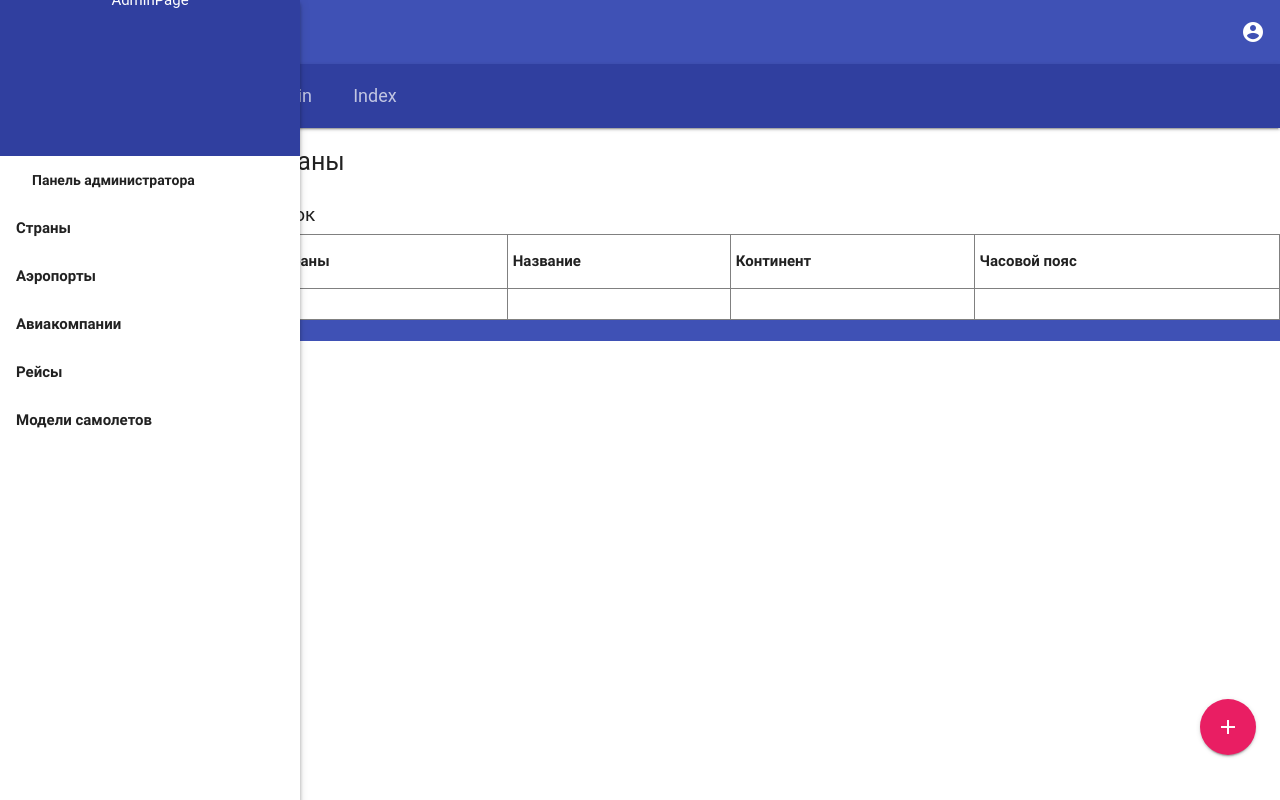
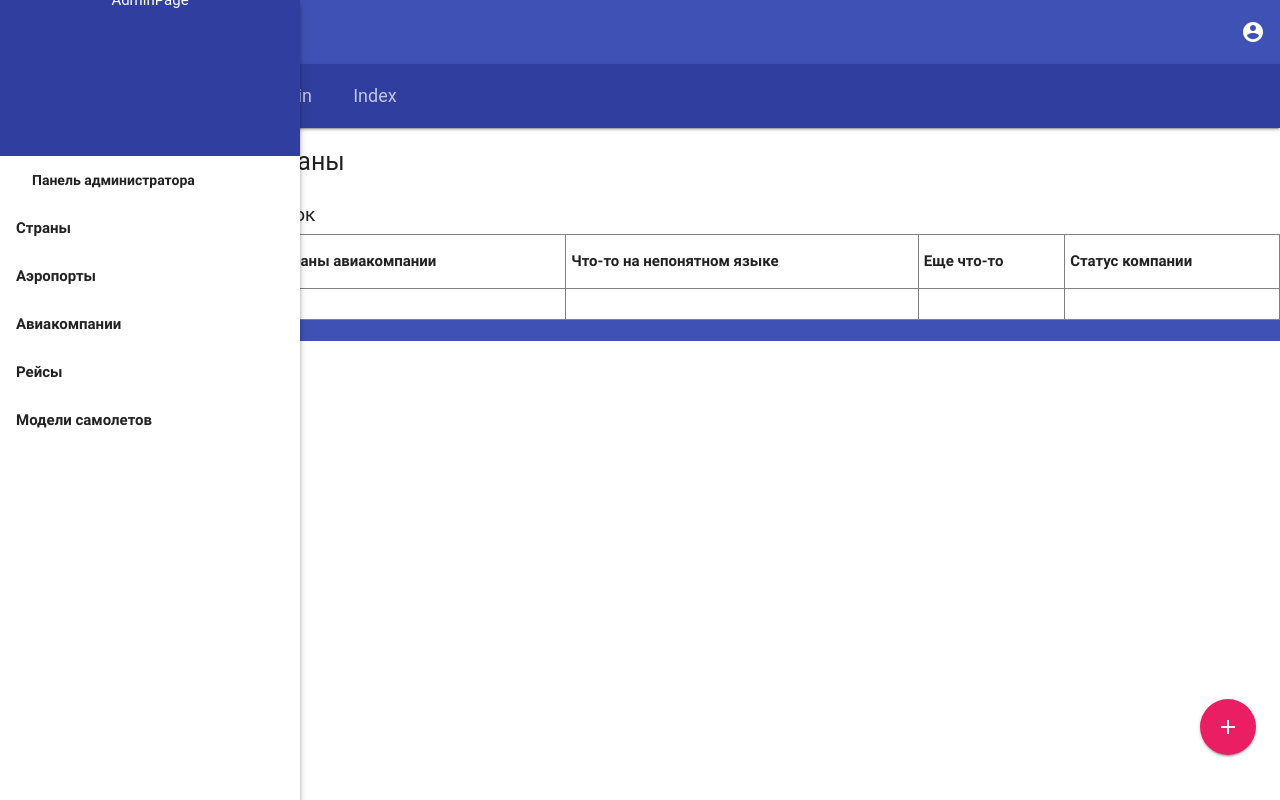
Before and after one commit to ukurysheva/globavia, a Flask app: template templates/list_aviacompany.html in a window 1280 px wide. Run offline with Flask 2, Linux system fonts and the light colour scheme; the template is opened without the code that fills it, so the values that code supplies are empty; some libraries are stand-ins or nearby versions; some web fonts are replaced.

Commit message:
list airport and country and aviacompany and filghts

```diff
--- a/templates/adding_flight.html
+++ b/templates/adding_flight.html
@@ -249,7 +249,7 @@
 		<td> <input type="text" name="aircraftId" id="aircraftId"> </td>
 	   </tr>
 		<tr>
-		<td>Код место отправления</td>
+		<td>Код места отправления</td>
 		<td><input type="text" name="airportDepId" id="airportDepId"></td>
 	   </tr>
 		<tr>
--- a/templates/list_aviacompany.html
+++ b/templates/list_aviacompany.html
@@ -191,7 +191,7 @@
 		<div class="text-block">Страны</div>
 		 <div class="text-block2">Список</div>
 	     <table cellpadding="7">
-   <tr><th>Код страны</th><th>Название</th><th>Континент</th><th>Часовой пояс</th></tr>
+   <tr><th>Код страны авиакомпании</th><th>Что-то на непонятном языке</th><th>Еще что-то</th><th>Статус компании</th></tr>
    <tr><td></td><td></td><td></td><td></td></tr>
   </table>
  </table>
--- a/templates/list_flight.html
+++ b/templates/list_flight.html
@@ -191,7 +191,7 @@
 		<div class="text-block">Страны</div>
 		 <div class="text-block2">Список</div>
 	     <table cellpadding="7">
-   <tr><th>Код страны</th><th>Название</th><th>Континент</th><th>Часовой пояс</th></tr>
+   <tr><th>Название полета</th><th>Код полета</th><th>Кол-во эконом билетов</th><th>Кол-во комфорт билетов</th><th>Кол-во бизнес билетов</th><th>Кол-во первого класса билетов</th><th>Цена за эконом</th><th>Цена за комфорт</th><th>Цена за бизнес</th><th>Цена за первый класс</th><th>Код самолета</th><th>Код места отправления</th><th>Код места прибытия</th><th>Время отправления</th><th>Время приземления</th><th>Максимальный вес багажа</th><th>Цена за багаж</th><th>Максимальной вес ручки</th><th>Цена за ручку</th><th>Wi-Fi</th><th>Еда</th><th>USB</th></tr>
    <tr><td></td><td></td><td></td><td></td></tr>
   </table>
  </table>
```
